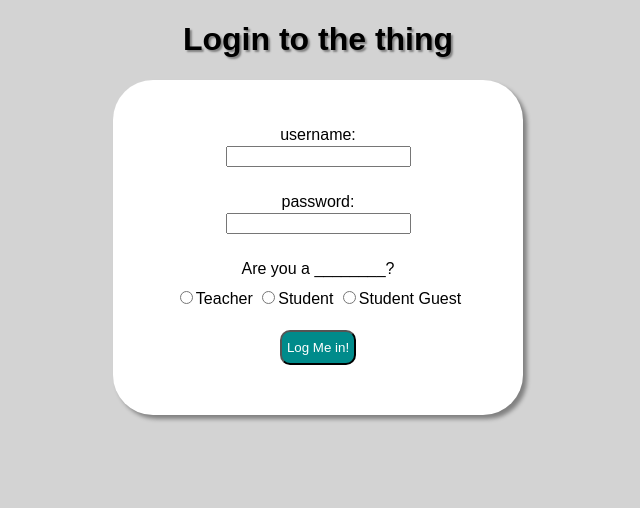
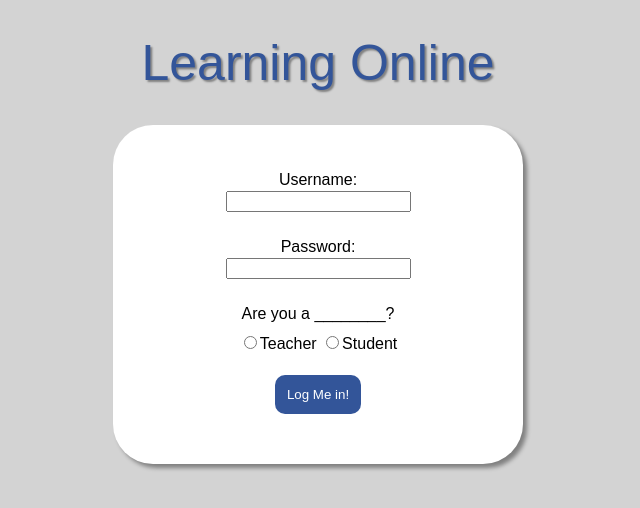
Before and after one commit to Wiillem/HackVTGitGud, a plain HTML site: page login.html in a window 1280 px wide. Shown: the whole page, without its empty margins (322-962 px from the left). Drawn offline with Linux system fonts and the light colour scheme.

Commit message:
doing things with css woohoo

```diff
--- a/css/loginCSS.css
+++ b/css/loginCSS.css
@@ -10,9 +10,6 @@ div{
   padding: 30px 15px 50px;
   border-radius: 40px;
   box-shadow: 4px 4px 4px gray;
-}
-h1 {
-  text-align: center;
 }
 
 p {
@@ -27,14 +24,19 @@ input {
 }
 
 button {
-  background-color: darkcyan;
+  background-color: #359;
   color: white;
-  padding: 8px 5px;
+  padding: 12px;
   border-radius: 10px;
+  border: none;
 }
 
 h1 {
   font-family: 'Raleway', sans-serif;
   font-weight: bold;
   text-shadow: 2px 2px 2px gray;
+  text-align: center;
+  color: #359;
+  font-size: 50px;
+  font-weight: 200;
 }
--- a/login.html
+++ b/login.html
@@ -11,17 +11,16 @@
 </head>
 
 <body>
-    <h1>Login to the thing</h1>
+    <h1>Learning Online</h1>
     <div>
       <form>
-        <p>username:</p>
+        <p>Username:</p>
           <input type="text" name="username" id="userName">
-        <p>password:</p>
+        <p>Password:</p>
           <input type="password" name="password">
         <p id="rua">Are you a ________?</p>
           <input type="radio" name="logintype" value="teacher" id="r1">Teacher
           <input type="radio" name="logintype" value="student" id="r2">Student
-          <input type="radio" name="logintype" value="studentguest" id="r3">Student Guest
           <br>
           <p></p>
           <p></p>
```
